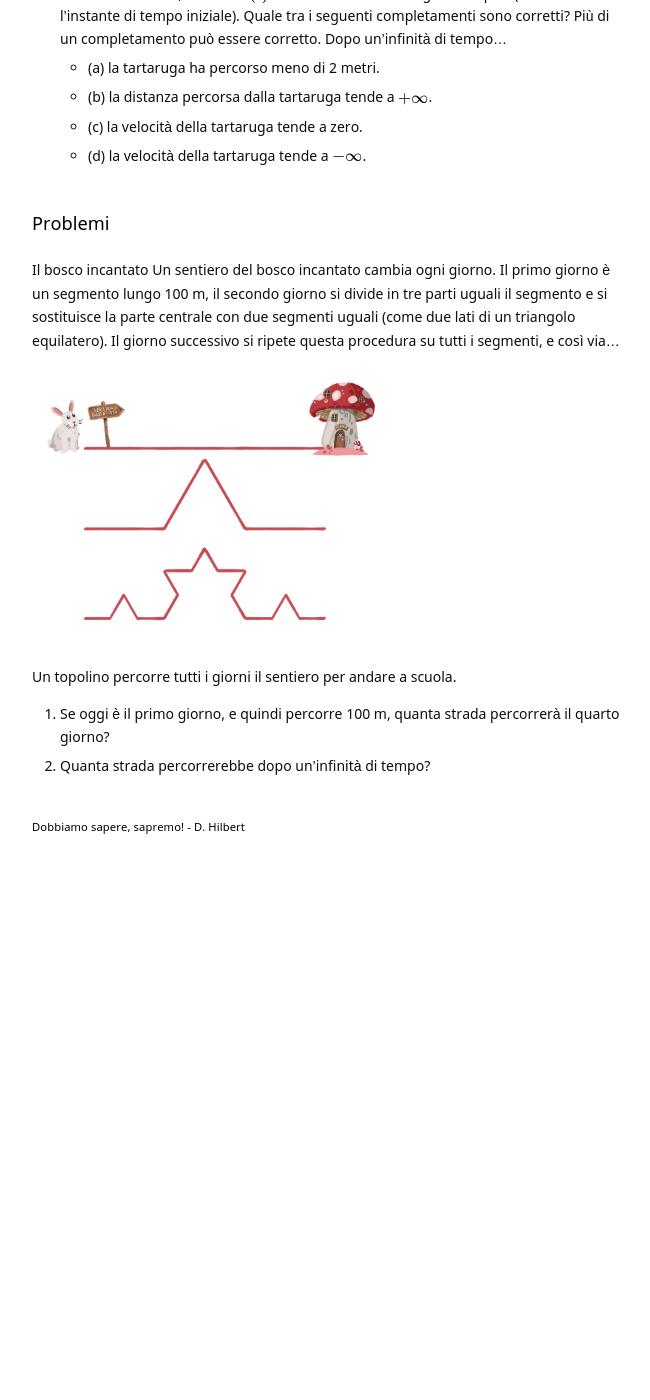
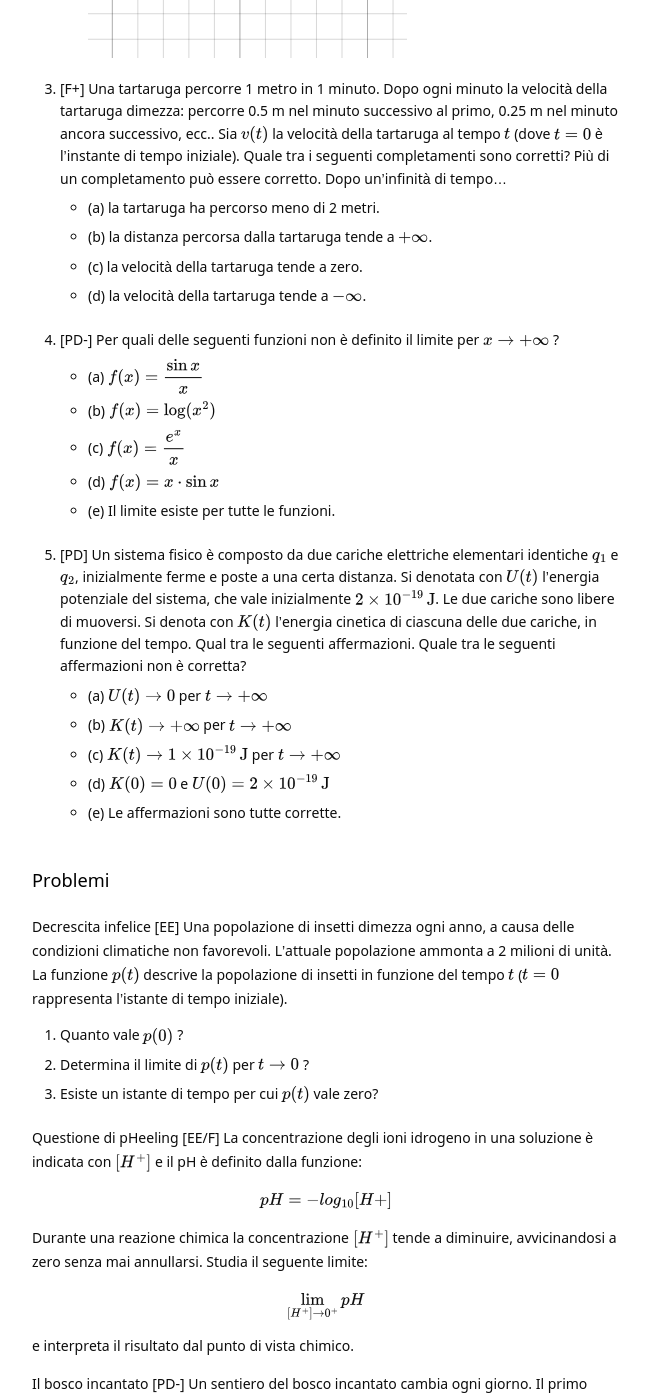
Before and after one commit to Bradwave/matephis, a Jekyll site: the page built from _notes/Public/esercizi-limiti.md, in a window 1280 px wide and 1400 px high, scrolled down 6922 px. Shown: the whole window, without its empty margins (314-964 px from the left). Built offline with Jekyll 4.4.1, drawn with Linux system fonts in a browser that asks for light colours; before the commit the page ends 7815 px from its top, so only the background shows below that; some of the changed text lies outside the part shown.

Commit message:
Adds various stuff.

```diff
--- a/_notes/Public/esercizi-limiti.md
+++ b/_notes/Public/esercizi-limiti.md
@@ -60,8 +60,10 @@
 	7. ![limiti-7]({{ site.baseurl }}/images/limiti-7.svg)
 	8. ![limiti-8]({{ site.baseurl }}/images/limiti-8.svg)
 	9. ![limiti-9]({{ site.baseurl }}/images/limiti-9.svg)
-5. **[D-]** Nel grafico è rappresentata la funzione $f(x) = \dfrac{\sin x}{x}$. Puoi calcolare il limite della funzione $g(x) = \dfrac{1}{f(x)}$ per $x \, \to \, +\infty$? Perché? Rappresenta tramite Desmos o GeoGebra il grafico di $g$ e prova a spiegare la sua peculiare forma.
+5. **[D+]** Nel grafico è rappresentata la funzione $f(x) = \dfrac{\sin x}{x}$. Puoi calcolare il limite della funzione $g(x) = \dfrac{1}{f(x)}$ per $x \, \to \, +\infty$? Perché? Rappresenta tramite Desmos o GeoGebra il grafico di $g$ e prova a spiegare la sua peculiare forma.
 	![limiti-10]({{ site.baseurl }}/images/limiti-10.svg)
+6. **[PD]** Scrivi una funzione che presenti un asintoto verticale in $x = 3$ e un asintoto orizzontale in $y = 5$.
+7. **[D+]** Discuti la forma di $f(x) = log_2(x^2 + bx + c)$ al variare del discriminante di $\Delta = x^2 + bx + c$. Costruisci con Desmos una visualizzazione dinamica di $f(x)$, controllando con degli slider i valori di $b$ e $c$.
 
 ## Quiz
 
@@ -72,22 +74,50 @@
 	- **(d)** $\lim_{x \to -\infty} g(x) = -\infty$
 	- **(e)** Nessuna opzione è corretta.
 	![limiti-11]({{ site.baseurl }}/images/limiti-11.svg)
-2. Osserva il dynagraph di una funzione $f$ rappresentato in figura. Quale tra le seguenti affermazioni è corretta?
+2. **[F]** Osserva il dynagraph di una funzione $f$ rappresentato in figura. Quale tra le seguenti affermazioni è corretta?
 	- **(a)** $\lim_{x \, \to \, +\infty} f(x) = +\infty$
 	- **(b)** $\lim_{x \, \to \, +\infty} f(x) = 0$
 	- **(c)** $\lim_{x \, \to \, 0^+} f(x) = -\infty$
 	- **(d)** $\lim_{x \, \to \, 0^+} f(x) = +\infty$
 	- **(e)** Nessuna opzione è corretta.
 	![limiti-12]({{ site.baseurl }}/images/limiti-12.svg)
-3. Una tartaruga percorre 1 metro in 1 minuto. Dopo ogni minuto la velocità della tartaruga dimezza: percorre 0.5 m nel minuto successivo al primo, 0.25 m nel minuto ancora successivo, ecc.. Sia $v(t)$ la velocità della tartaruga al tempo $t$ (dove $t = 0$ è l'instante di tempo iniziale). Quale tra i seguenti completamenti sono corretti? Più di un completamento può essere corretto. Dopo un'infinità di tempo...
+3. **[F+]** Una tartaruga percorre 1 metro in 1 minuto. Dopo ogni minuto la velocità della tartaruga dimezza: percorre 0.5 m nel minuto successivo al primo, 0.25 m nel minuto ancora successivo, ecc.. Sia $v(t)$ la velocità della tartaruga al tempo $t$ (dove $t = 0$ è l'instante di tempo iniziale). Quale tra i seguenti completamenti sono corretti? Più di un completamento può essere corretto. Dopo un'infinità di tempo...
 	- **(a)** la tartaruga ha percorso meno di 2 metri.
 	- **(b)** la distanza percorsa dalla tartaruga tende a $+\infty$.
 	- **(c)** la velocità della tartaruga tende a zero.
 	- **(d)** la velocità della tartaruga tende a $-\infty$.
+4. **[PD-]** Per quali delle seguenti funzioni non è definito il limite per $x \to +\infty$ ?
+	- **(a)** $f(x) = \dfrac{\sin x}{x}$
+	- **(b)** $f(x) = \log(x^2)$
+	- **(c)** $f(x) = \dfrac{e^x}{x}$
+	- **(d)** $f(x) = x \cdot \sin x$
+	- **(e)** Il limite esiste per tutte le funzioni.
+5. **[PD]** Un sistema fisico è composto da due cariche elettriche elementari identiche $q_1$ e $q_2$, inizialmente ferme e poste a una certa distanza. Si denotata con $U(t)$ l'energia potenziale del sistema, che vale inizialmente $2 \times 10^{-19} \, \text{J}$. Le due cariche sono libere di muoversi. Si denota con $K(t)$ l'energia cinetica di ciascuna delle due cariche, in funzione del tempo. Qual tra le seguenti affermazioni. Quale tra le seguenti affermazioni **non** è corretta?
+	- **(a)** $U(t) \to 0$ per $t \to +\infty$
+	- **(b)** $K(t) \to +\infty$ per $t \to +\infty$
+	- **(c)** $K(t) \to 1 \times 10^{-19} \, \text{J}$ per $t \to +\infty$
+	- **(d)** $K(0) = 0$ e $U(0) = 2 \times 10^{-19} \, \text{J}$
+	- **(e)** Le affermazioni sono tutte corrette.
 
 ## Problemi
 
-**Il bosco incantato** Un sentiero del bosco incantato cambia ogni giorno. Il primo giorno è un segmento lungo 100 m, il secondo giorno si divide in tre parti uguali il segmento e si sostituisce la parte centrale con due segmenti uguali (come due lati di un triangolo equilatero). Il giorno successivo si ripete questa procedura su tutti i segmenti, e così via…
+**Decrescita infelice [EE]** Una popolazione di insetti dimezza ogni anno, a causa delle condizioni climatiche non favorevoli. L'attuale popolazione ammonta a 2 milioni di unità. La funzione $p(t)$ descrive la popolazione di insetti in funzione del tempo $t$ ($t = 0$ rappresenta l'istante di tempo iniziale).
+
+1. Quanto vale $p(0)$ ?
+2. Determina il limite di $p(t)$ per $t \to 0$ ?
+3. Esiste un istante di tempo per cui $p(t)$ vale zero?
+
+**Questione di pHeeling [EE/F]** La concentrazione degli ioni idrogeno in una soluzione è indicata con $[H^+]$ e il pH è definito dalla funzione:
+
+\\[pH=−log⁡_{10}[H+]\\]
+
+Durante una reazione chimica la concentrazione $[H^+]$ tende a diminuire, avvicinandosi a zero senza mai annullarsi. Studia il seguente limite:
+
+\\[\lim_{[H^+] \to 0^+} pH\\]
+
+e interpreta il risultato dal punto di vista chimico.
+
+**Il bosco incantato [PD-]** Un sentiero del bosco incantato cambia ogni giorno. Il primo giorno è un segmento lungo 100 m, il secondo giorno si divide in tre parti uguali il segmento e si sostituisce la parte centrale con due segmenti uguali (come due lati di un triangolo equilatero). Il giorno successivo si ripete questa procedura su tutti i segmenti, e così via…
 
 ![limiti-13]({{ site.baseurl }}/images/limiti-13.jpg)
 
@@ -95,3 +125,10 @@
 
 1. Se oggi è il primo giorno, e quindi percorre 100 m, quanta strada percorrerà il quarto giorno?
 2. Quanta strada percorrerebbe dopo un'infinità di tempo?
+
+**Il triangolo no... non l'avevo considerato [PD-]** Nel giardino della sede del Dipartimento di Matematica e Fisica dell'Università di Varsavia è presente un'aiuola a forma di triangolo equilatero. Un anno, il matematico Wacław divide l'aiuola in 4 triangoli equilateri congruenti e pota completamente il triangolo centrale. Wacław ripete la procedura sui triangoli rimanenti ogni anno.
+
+1. Qual è l'area dell'aiuola dopo 2 anni? Nell'anno zero l'aiuola è integra.
+2. Qual è l'area dopo 3 e dopo 4 anni?
+3. Quale sarebbe l'area dell'aiuola dopo un'infinità di tempo?
+4. Come si chiama la figura geometrica ottenuta ripetendo l'operazione di potatura infinite volte? Cerca online utilizzando gli indizi presenti nel testo.
```
Also changed, not shown: _notes/Public/domande-elettrostatica.md (added, +7 -0 lines), _notes/Public/facsimile-limiti.md (added, +16 -0 lines), _notes/Public/limiti-frattali.md (deleted, +0 -8 lines), _notes/Public/precipitatore-elettrostatico.md (added, +54 -0 lines).
